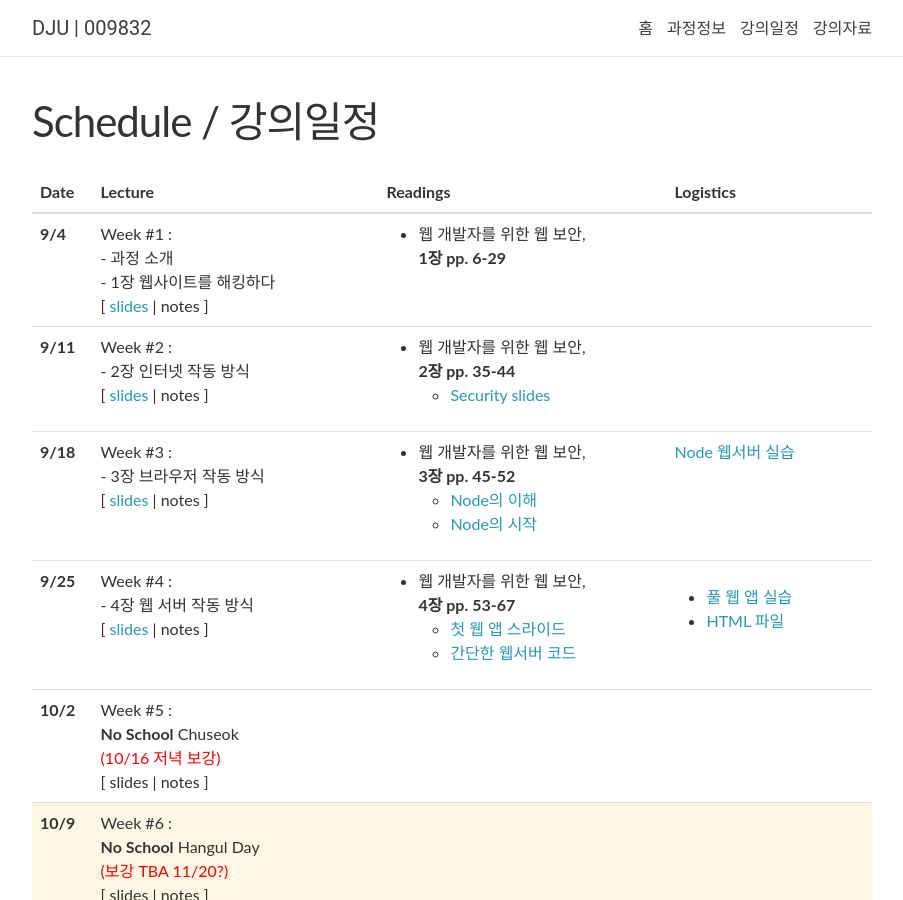
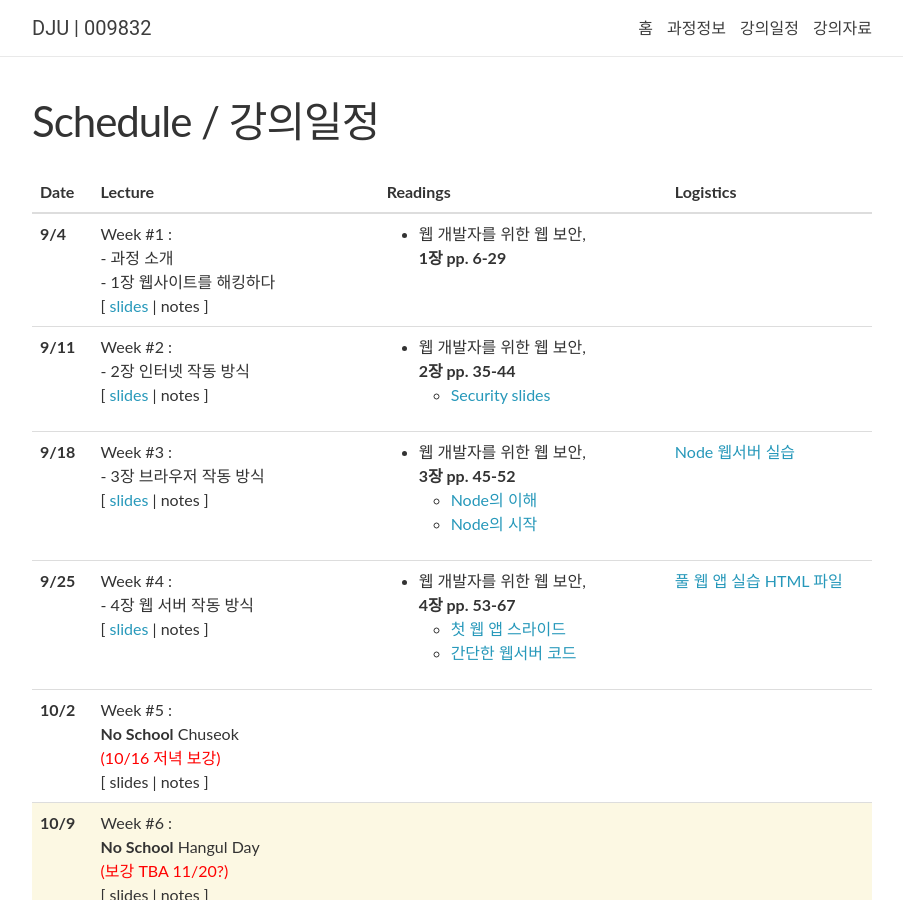
Before and after one commit to 2023-aaronkr/dju-sec, a Jekyll site: the page built from _pages/lectures.md, in a window 1280 px wide and 900 px high. Shown: the whole window, without its empty margins (188-1091 px from the left). Built offline with Jekyll 4.4.1, drawn with Linux system fonts in a browser that asks for light colours; nearby versions of some CDN libraries; comment, search, counter and statistics services are not loaded.

```diff
--- a/_data/lectures.yml
+++ b/_data/lectures.yml
@@ -50,10 +50,8 @@
       <li><a href="https://github.com/2023-aaronkr/week-3-starting-node-jekkilekki">간단한 웹서버 코드</a></li>
     </ul>
   logistics: >
-    <ul>
-      <li><a href="https://classroom.github.com/a/V72aMUCJ">풀 웹 앱 실습</a></li>
-      <li><a href="https://drive.google.com/file/d/1WhfiZrmRJgm7QIcjUv-jhig3xki1G3sk/view?usp=sharing">HTML 파일</a></li>
-    </ul>
+    <a href="https://classroom.github.com/a/V72aMUCJ">풀 웹 앱 실습</a>
+    <a href="https://drive.google.com/file/d/1WhfiZrmRJgm7QIcjUv-jhig3xki1G3sk/view?usp=sharing">HTML 파일</a>
 
 - date: 10/2
   week: 5
```
